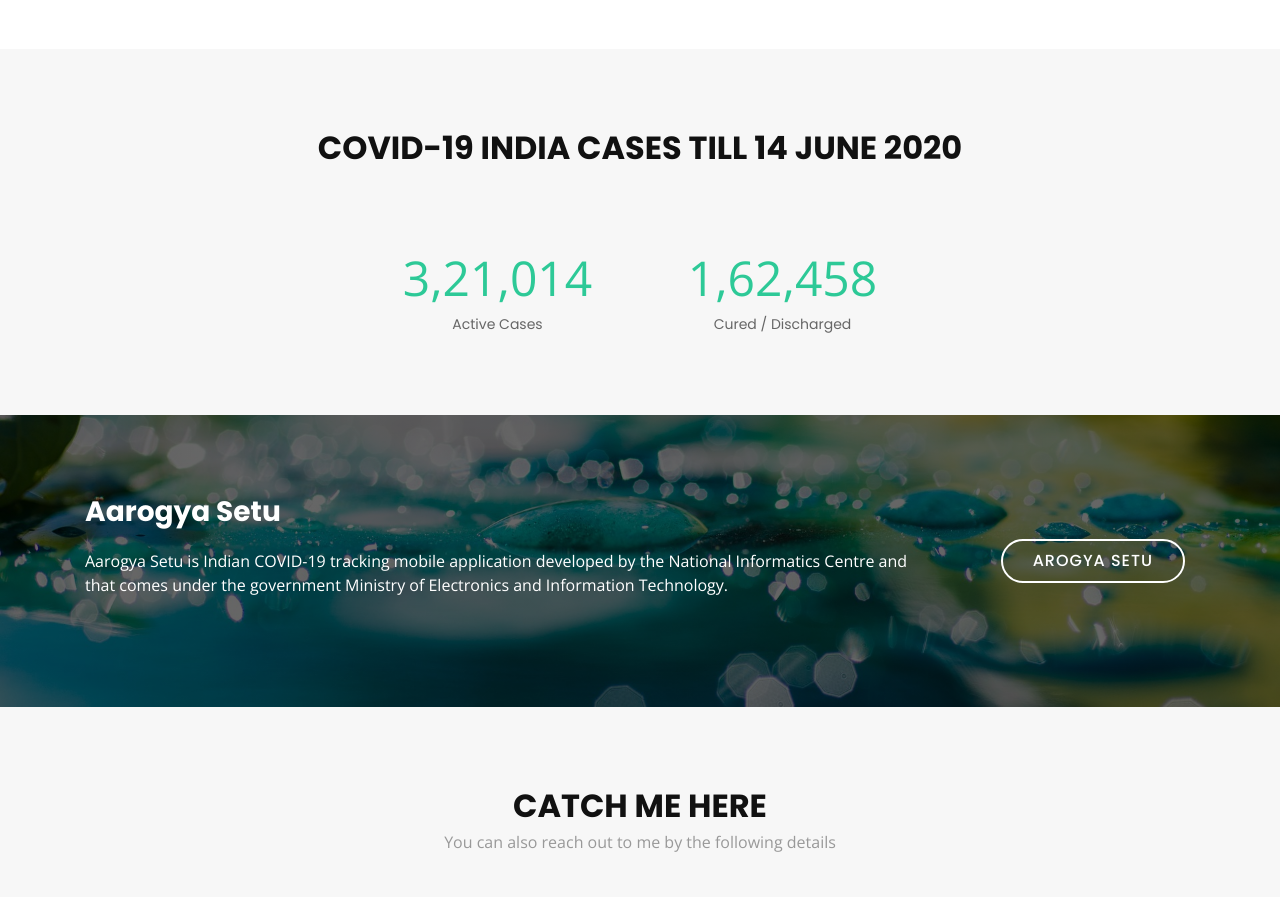
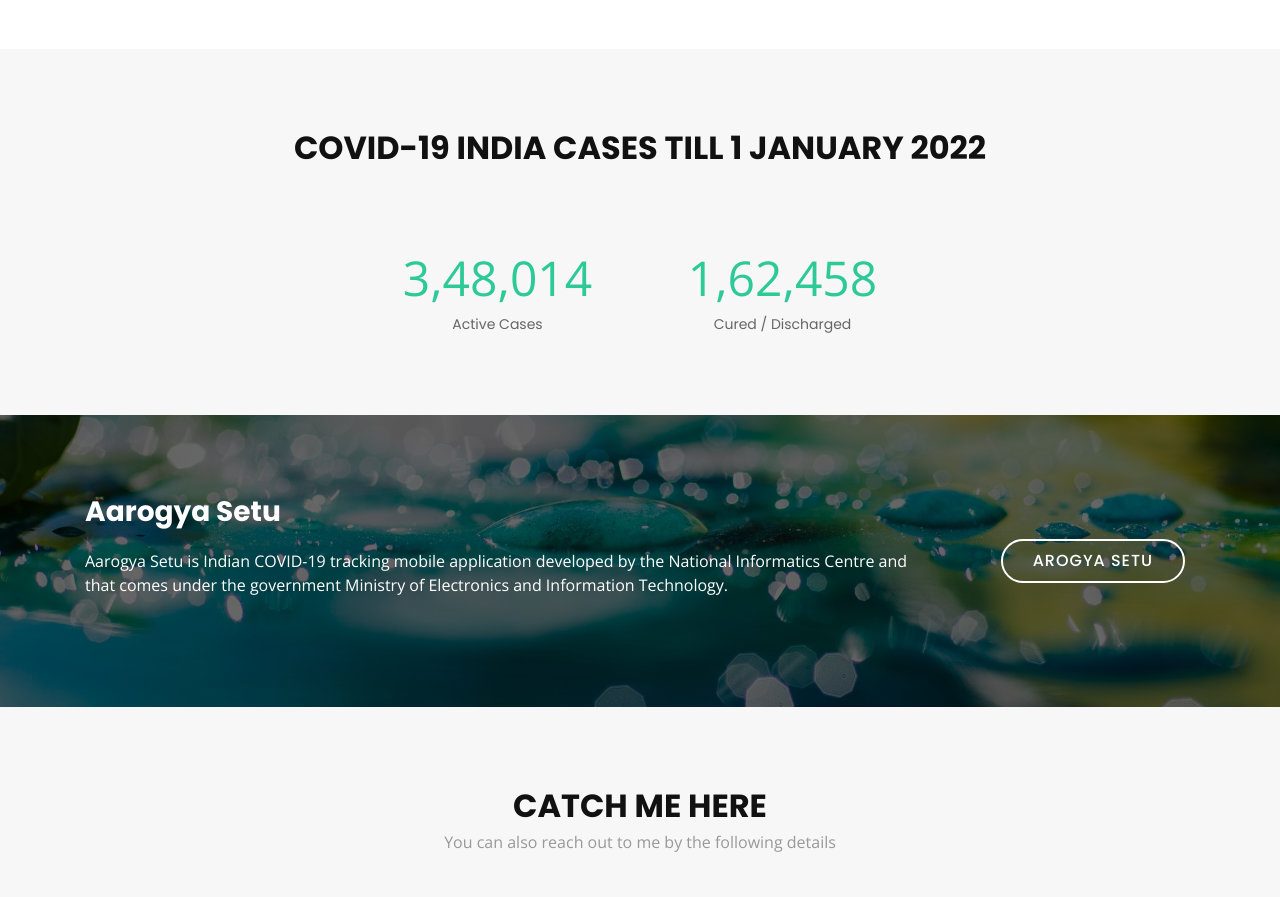
Before and after one commit to techwithshubham/covidinfo.github.io, a plain HTML site: page index.html in a window 1280 px wide. Shown: the part 1780-2677 px from the top of the page. Drawn offline with nearby package versions, Linux system fonts and the light colour scheme.

Commit message:
Update index.html

```diff
--- a/index.html
+++ b/index.html
@@ -115,7 +115,7 @@ Normal: Chest X-Ray Images</p>
     <section id="facts">
       <div class="container wow fadeIn">
         <div class="section-header">
-          <h3 class="section-title">COVID-19 INDIA Cases Till 14 June 2020</h3>
+          <h3 class="section-title">COVID-19 INDIA Cases Till 1 January 2022</h3>
           <p class="section-description"></p>
         </div>
         <div class="row counters">
@@ -123,7 +123,7 @@ Normal: Chest X-Ray Images</p>
 <div class="col-lg-3 col-6 text-center">
           	</div>
   				<div class="col-lg-3 col-6 text-center">
-            <span data-toggle="counter-up">3,21,014</span>
+            <span data-toggle="counter-up">3,48,014</span>
             <p>Active Cases</p>
   				</div>
 
```
